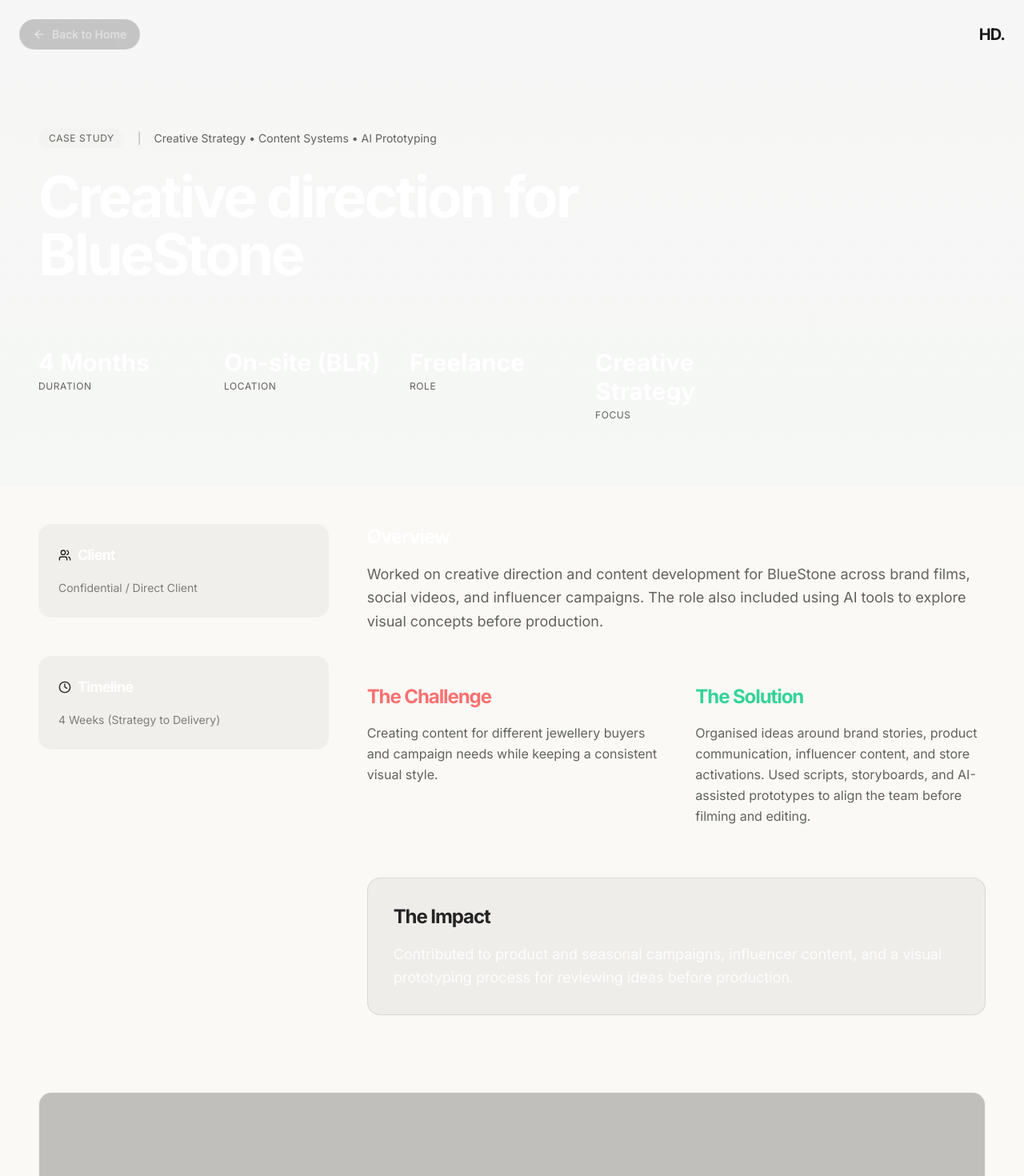
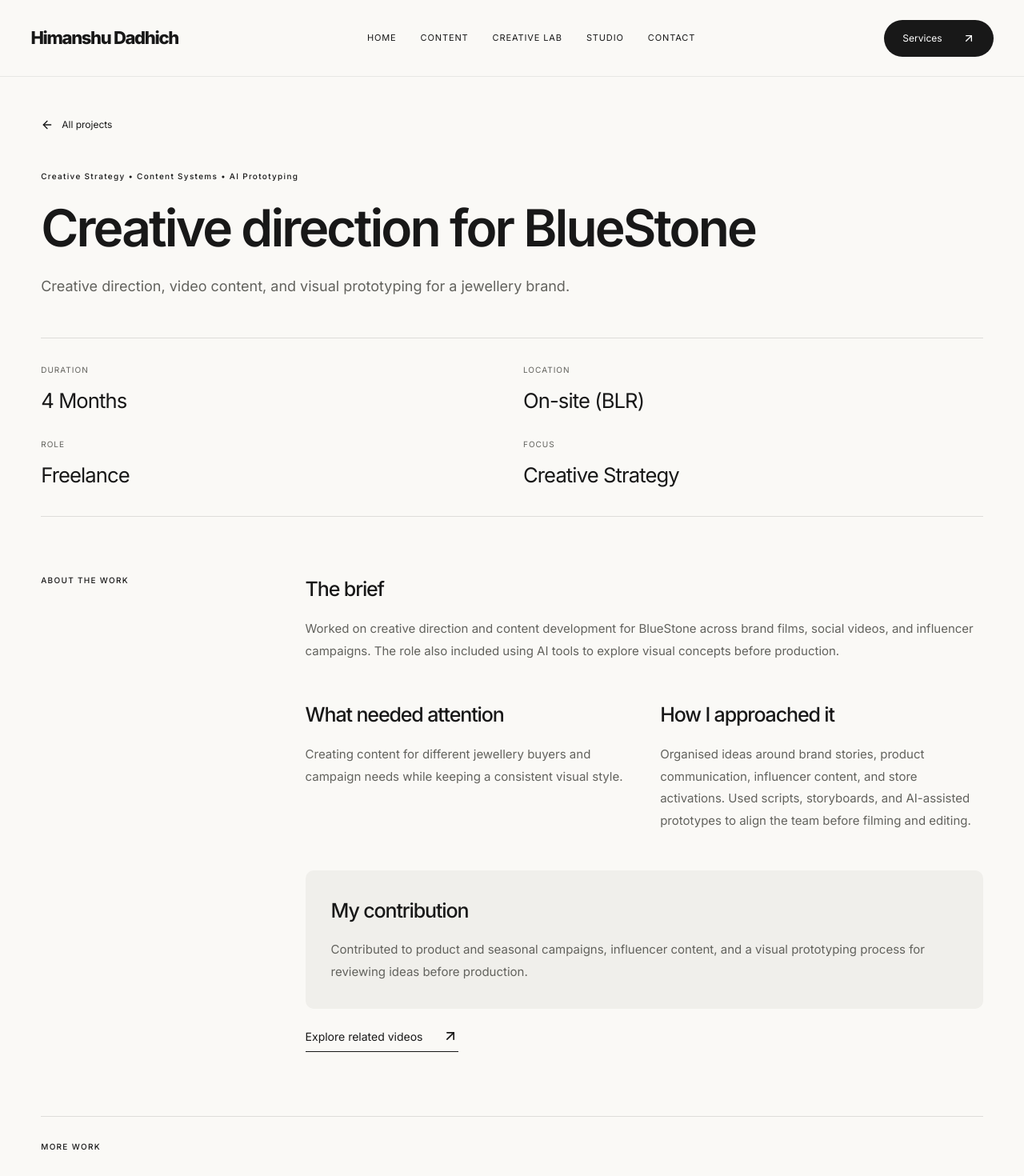
Before and after one commit to kapildadhich075/portfolio, a React (Vite) app: page /work/bluestone in a window 1280 px wide. Shown: the top 1470 px of the page at 80% size. Built offline with nearby package versions, Linux system fonts and the light colour scheme.

Commit message:
refactor: simplify project pages and remove placeholder content

```diff
--- a/src/pages/CaseStudy.tsx
+++ b/src/pages/CaseStudy.tsx
@@ -1,196 +1,36 @@
+import { Contact } from "../components/Contact";
 import { useEffect } from "react";
-import { useParams, Link } from "react-router-dom";
-import { motion } from "framer-motion";
-import { ArrowLeft, ArrowRight, Clock, Users } from "lucide-react";
+import { Link, useParams } from "react-router-dom";
+import { ArrowLeft, ArrowUpRight } from "lucide-react";
 import { config } from "../config";
-import { cn } from "../lib/utils";
+import { Navbar } from "../components/Navbar";
+import { StudioServices } from "../components/StudioServices";
+
+const collections: Record<string, string> = {
+    "creator-scaling": "conversations",
+    "brand-films": "brand",
+    "tlr": "studio",
+    "bluestone": "brand&video=8",
+};
 
 export function CaseStudy() {
     const { id } = useParams();
-    const work = config.signatureWork.find((w) => w.id === id);
+    const work = config.signatureWork.find(item => item.id === id);
+    useEffect(() => { window.scrollTo(0, 0); }, [id]);
 
-    // Scroll to top on mount
-    useEffect(() => {
-        window.scrollTo(0, 0);
-    }, [id]);
-
-    if (!work || !work.details) {
-        return (
-            <div className="min-h-screen flex items-center justify-center bg-background text-white">
-                <div className="text-center">
-                    <h1 className="text-2xl font-bold mb-4">Case Study Not Found</h1>
-                    <Link to="/" className="text-accent hover:underline">Return Home</Link>
-                </div>
-            </div>
-        );
-    }
+    if (!work) return <><Navbar /><div className="page-shell missing-project"><h1>This project could not be found.</h1><Link to="/content">Browse all projects <ArrowUpRight size={18} /></Link></div></>;
 
     const { details } = work;
-
-    return (
-        <div className="bg-background min-h-screen text-primary selection:bg-accent selection:text-black pb-24">
-            {/* Navigation */}
-            <nav className="fixed top-0 left-0 right-0 z-50 px-6 py-6 flex items-center justify-between">
-                <Link
-                    to="/"
-                    className="flex items-center gap-2 text-sm font-medium text-white/50 hover:text-white transition-colors bg-black/20 backdrop-blur-md px-4 py-2 rounded-full border border-white/5"
-                >
-                    <ArrowLeft className="w-4 h-4" />
-                    Back to Home
-                </Link>
-                <Link to="/" className="text-xl font-bold tracking-tighter text-primary hover:text-accent transition-colors">
-                    HD.
-                </Link>
-            </nav>
-
-            {/* Hero Header */}
-            <header className="relative pt-40 pb-20 px-6 md:px-12 overflow-hidden">
-                {/* Ambient Background */}
-                <div className={cn("absolute inset-0 opacity-20 bg-gradient-to-b pointer-events-none", details.bgGradient)}></div>
-
-                <div className="container mx-auto max-w-7xl relative z-10">
-                    <motion.div
-                        initial={{ opacity: 0, y: 20 }}
-                        animate={{ opacity: 1, y: 0 }}
-                        transition={{ duration: 0.6 }}
-                        className="max-w-4xl"
-                    >
-                        <div className="flex items-center gap-4 mb-6">
-                            <span className="px-3 py-1 rounded-full border border-white/10 text-xs uppercase tracking-wider text-secondary bg-surface/50">
-                                Case Study
-                            </span>
-                            <span className="text-secondary/50 text-sm">|</span>
-                            <span className="text-secondary text-sm">{work.subtitle}</span>
-                        </div>
-
-                        <h1 className="text-4xl md:text-7xl font-bold text-white mb-8 leading-tight">
-                            {work.title}
-                        </h1>
-
-                        <div className="grid grid-cols-2 md:grid-cols-4 gap-8 border-t border-white/10 pt-8 mt-12">
-                            {details.stats.map((stat, i) => (
-                                <div key={i}>
-                                    <div className="text-3xl font-bold text-white mb-1">{stat.value}</div>
-                                    <div className="text-xs text-secondary uppercase tracking-wider">{stat.label}</div>
-                                </div>
-                            ))}
-                        </div>
-                    </motion.div>
-                </div>
-            </header>
-
-            {/* Main Content */}
-            <section className="px-6 md:px-12 py-12">
-                <div className="container mx-auto max-w-7xl grid grid-cols-1 lg:grid-cols-12 gap-12">
-
-                    {/* Left Column: Context */}
-                    <div className="lg:col-span-4 space-y-12">
-                        <motion.div
-                            initial={{ opacity: 0, y: 20 }}
-                            whileInView={{ opacity: 1, y: 0 }}
-                            viewport={{ once: true }}
-                            className="p-6 rounded-2xl bg-surface border border-white/5"
-                        >
-                            <h3 className="text-lg font-bold text-white mb-4 flex items-center gap-2">
-                                <Users className="w-4 h-4 text-accent" /> Client
-                            </h3>
-                            <p className="text-secondary/80 text-sm leading-relaxed">
-                                Confidential / Direct Client
-                            </p>
-                        </motion.div>
-                        <motion.div
-                            initial={{ opacity: 0, y: 20 }}
-                            whileInView={{ opacity: 1, y: 0 }}
-                            viewport={{ once: true }}
-                            transition={{ delay: 0.1 }}
-                            className="p-6 rounded-2xl bg-surface border border-white/5"
-                        >
-                            <h3 className="text-lg font-bold text-white mb-4 flex items-center gap-2">
-                                <Clock className="w-4 h-4 text-accent" /> Timeline
-                            </h3>
-                            <p className="text-secondary/80 text-sm leading-relaxed">
-                                4 Weeks (Strategy to Delivery)
-                            </p>
-                        </motion.div>
-                    </div>
-
-                    {/* Right Column: Narrative */}
-                    <div className="lg:col-span-8 space-y-16">
-                        <motion.div
-                            initial={{ opacity: 0, y: 20 }}
-                            whileInView={{ opacity: 1, y: 0 }}
-                            viewport={{ once: true }}
-                        >
-                            <h2 className="text-2xl font-bold text-white mb-4">Overview</h2>
-                            <p className="text-lg text-secondary leading-relaxed">
-                                {details.overview}
-                            </p>
-                        </motion.div>
-
-                        <div className="grid grid-cols-1 md:grid-cols-2 gap-12">
-                            <motion.div
-                                initial={{ opacity: 0, y: 20 }}
-                                whileInView={{ opacity: 1, y: 0 }}
-                                viewport={{ once: true }}
-                                transition={{ delay: 0.2 }}
-                            >
-                                <h2 className="text-2xl font-bold mb-4 text-red-400">The Challenge</h2>
-                                <p className="text-secondary leading-relaxed">
-                                    {details.challenge}
-                                </p>
-                            </motion.div>
-                            <motion.div
-                                initial={{ opacity: 0, y: 20 }}
-                                whileInView={{ opacity: 1, y: 0 }}
-                                viewport={{ once: true }}
-                                transition={{ delay: 0.3 }}
-                            >
-                                <h2 className="text-2xl font-bold mb-4 text-emerald-400">The Solution</h2>
-                                <p className="text-secondary leading-relaxed">
-                                    {details.solution}
-                                </p>
-                            </motion.div>
-                        </div>
-
-                        <motion.div
-                            initial={{ opacity: 0, y: 20 }}
-                            whileInView={{ opacity: 1, y: 0 }}
-                            viewport={{ once: true }}
-                            className="bg-accent/5 p-8 rounded-2xl border border-accent/10"
-                        >
-                            <h2 className="text-2xl font-bold text-accent mb-4">The Impact</h2>
-                            <p className="text-white/90 text-lg leading-relaxed">
-                                {details.impact}
-                            </p>
-                        </motion.div>
-                    </div>
-                </div>
-            </section>
-
-            {/* Visual Gallery Placeholder */}
-            <section className="px-6 md:px-12 py-12">
-                <div className="container mx-auto max-w-7xl">
-                    <div className="aspect-video rounded-2xl bg-surface border border-white/5 overflow-hidden flex items-center justify-center relative group">
-                        <span className="text-secondary/20 uppercase tracking-widest">[ Main Visual / Video Embed ]</span>
-                        <div className="absolute inset-0 bg-black/20 group-hover:bg-transparent transition-colors"></div>
-                    </div>
-                    <div className="grid grid-cols-2 md:grid-cols-3 gap-4 mt-4">
-                        {[1, 2, 3].map((_, i) => (
-                            <div key={i} className="aspect-square rounded-xl bg-surface border border-white/5 flex items-center justify-center">
-                                <span className="text-secondary/10 uppercase tracking-widest text-xs">IMG_0{i + 1}</span>
-                            </div>
-                        ))}
-                    </div>
-                </div>
-            </section>
-
-            {/* Next Project Footer */}
-            <section className="mt-24 border-t border-white/5 pt-12 text-center">
-                <Link to="/" className="inline-flex items-center gap-2 text-white hover:text-accent transition-colors">
-                    <span className="uppercase tracking-widest text-sm">Next Project</span>
-                    <ArrowRight className="w-4 h-4" />
-                </Link>
-            </section>
-        </div>
-    );
+    return <>
+        <Navbar />
+        <article className="case-page page-shell">
+            <Link className="back-link" to="/content"><ArrowLeft size={16} /> All projects</Link>
+            <header className="case-heading"><p className="eyebrow">{work.subtitle}</p><h1>{work.title}</h1><p>{work.description}</p></header>
+            <dl className="case-facts">{details.stats.map(stat => <div key={stat.label}><dt>{stat.label}</dt><dd>{stat.value}</dd></div>)}</dl>
+            <div className="case-story"><span className="eyebrow">ABOUT THE WORK</span><div><section><h2>The brief</h2><p>{details.overview}</p></section><div className="case-two-column"><section><h2>What needed attention</h2><p>{details.challenge}</p></section><section><h2>How I approached it</h2><p>{details.solution}</p></section></div><section className="case-contribution"><h2>My contribution</h2><p>{details.impact}</p></section><Link className="case-video-link" to={`/content?series=${collections[work.id]}`}>Explore related videos <ArrowUpRight size={20} /></Link></div></div>
+            <nav className="case-project-nav" aria-label="Other projects"><span className="eyebrow">MORE WORK</span>{config.signatureWork.filter(item => item.id !== work.id).map(item => <Link key={item.id} to={item.link}>{item.title}<ArrowUpRight size={18} /></Link>)}</nav>
+        </article>
+        <StudioServices />
+        <Contact />
+    </>;
 }
```
Also changed, not shown: src/pages/Work.tsx (+8 -6 lines).
